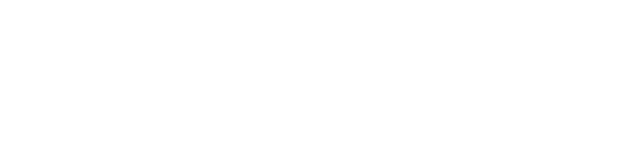
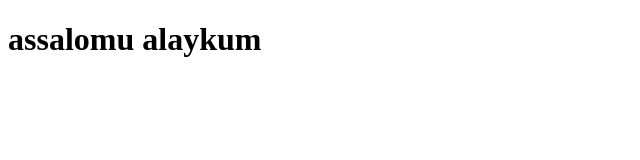
Before and after one commit to donishmand-2303/New-folder, a plain HTML site: page index.html in a window 1280 px wide. Shown: the whole page, without its empty margins (0-640 px from the left). Drawn offline with Linux system fonts and the light colour scheme.

Commit message:
update index.html

```diff
--- a/index.html
+++ b/index.html
@@ -6,6 +6,6 @@
 	<title>Document</title>
 </head>
 <body>
-
+	<h1>assalomu alaykum</h1>
 </body>
 </html>
```
